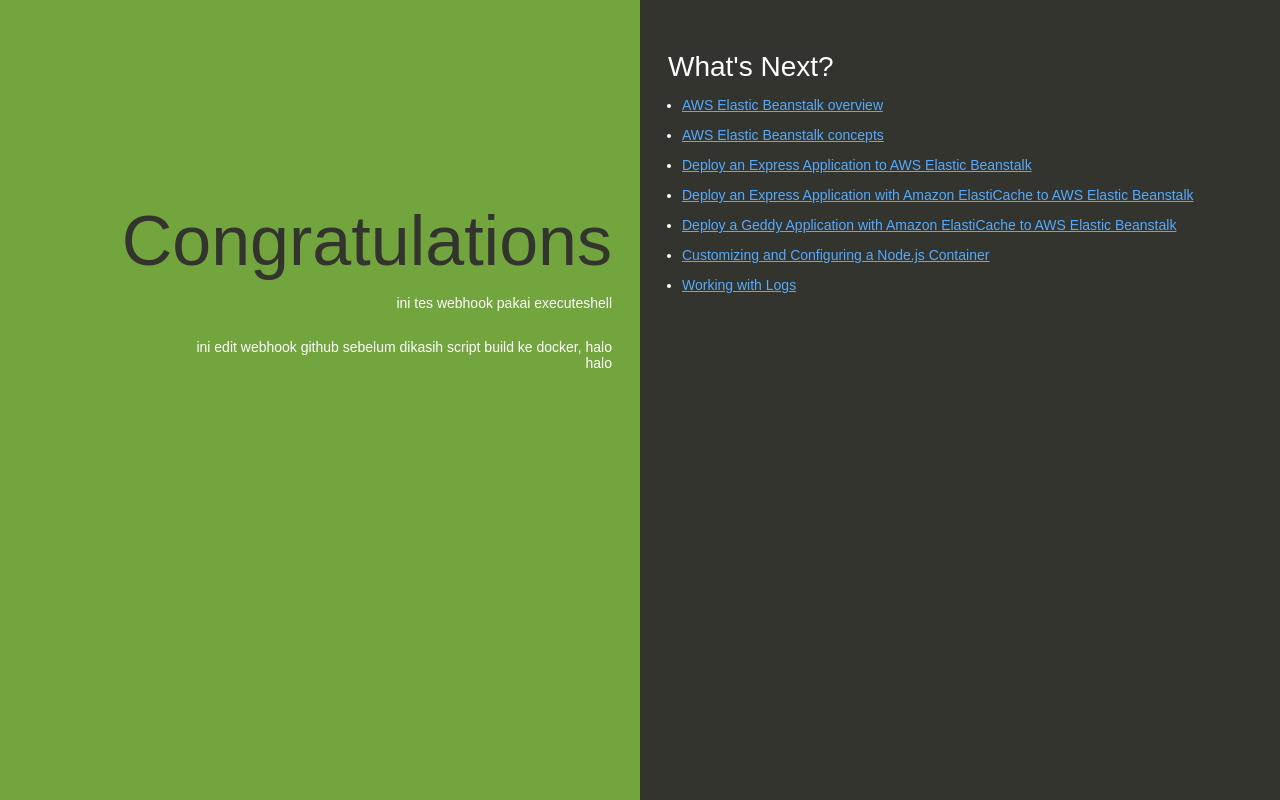
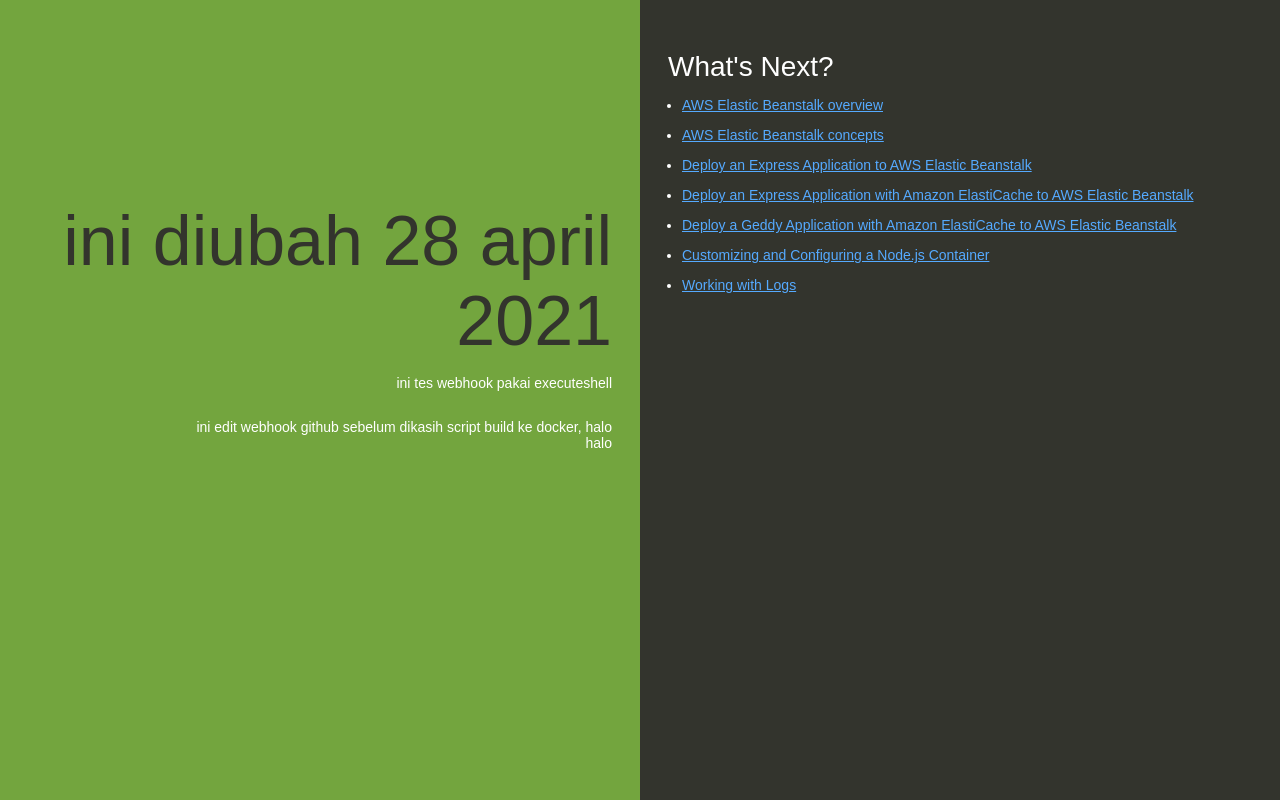
Before and after one commit to QiuRRQ/aws_sample_nodejs, a website: page index.html in a window 1280 px wide. Drawn offline with Linux system fonts and the light colour scheme.

Commit message:
Update index.html

```diff
--- a/index.html
+++ b/index.html
@@ -74,7 +74,7 @@
   </head>
   <body>
     <div class="textColumn">
-      <h1>Congratulations</h1>
+      <h1>ini diubah 28 april 2021</h1>
       <p>ini tes webhook pakai executeshell</p>
       <p>ini edit webhook github sebelum dikasih script build ke docker, halo halo</p>
     </div>
```
